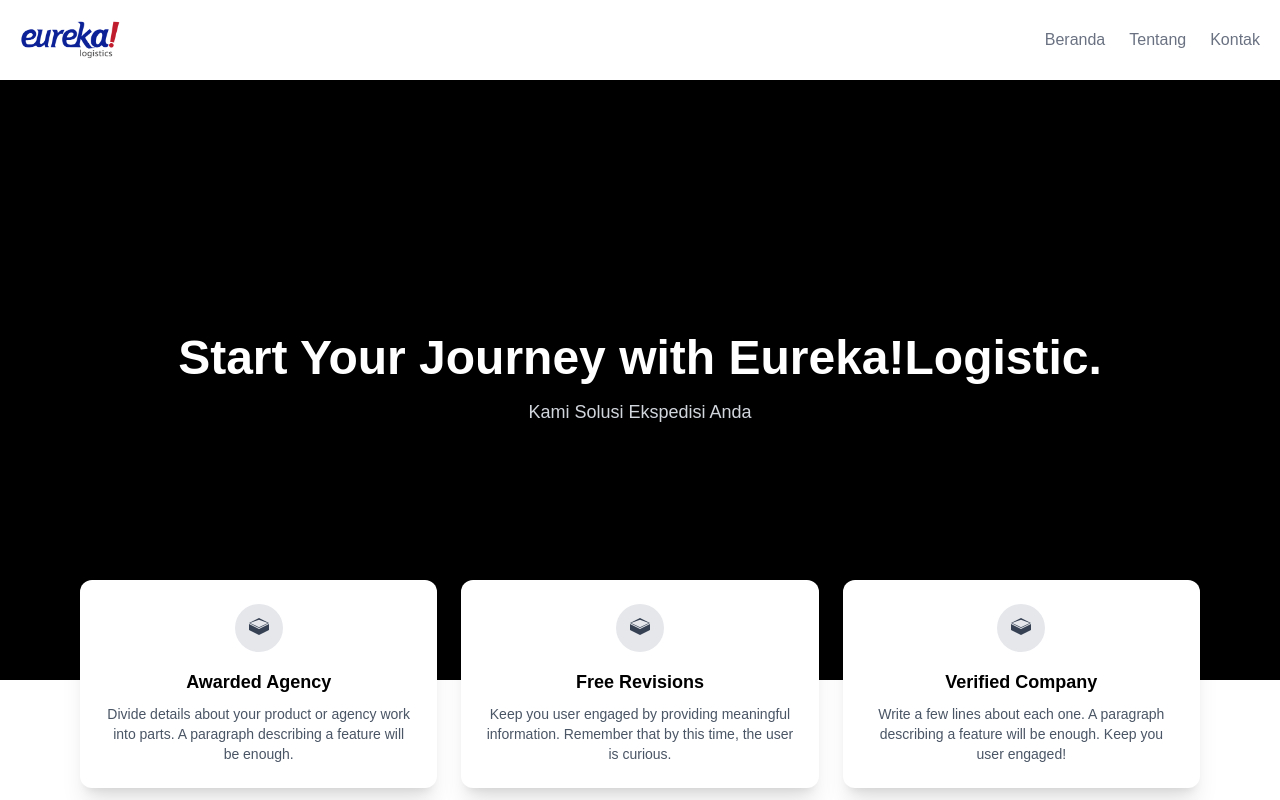
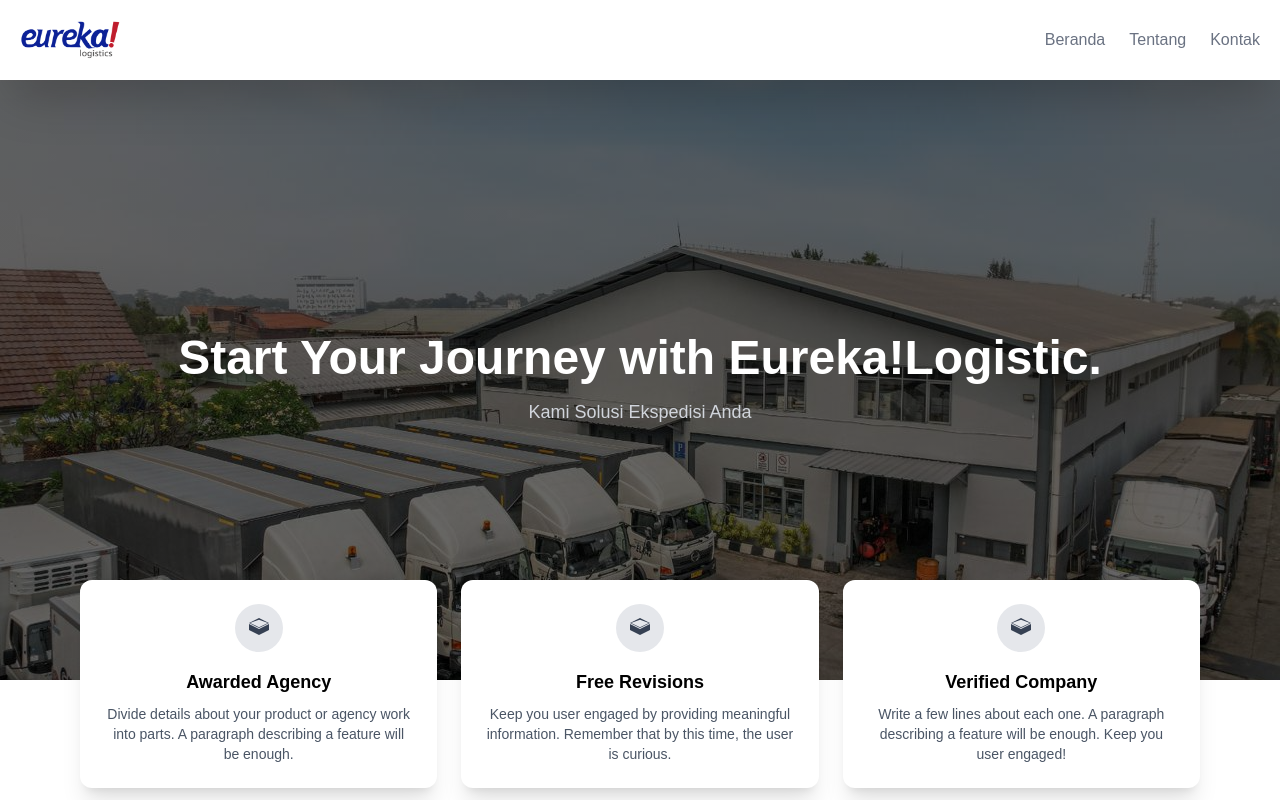
Before and after one commit to zufar-irawan/eureka_logistic, a Next.js app: page / in a window 1280 px wide. Shown: the top 800 px of the page. Built offline with nearby package versions, Linux system fonts and the light colour scheme.

Commit message:
background image

```diff
--- a/app/page.tsx
+++ b/app/page.tsx
@@ -11,9 +11,13 @@
 
       <main className="pt-20">
         {/* Hero Section */}
-        <section className="relative h-[600px] bg-[url('/images/Background1.jpeg')] bg-cover bg-center bg-no-repeat">
-          <div className="absolute inset-0 bg-black bg-opacity-70" />
-          <div className="relative z-10 flex flex-col items-center justify-center h-full text-white text-center px-4">
+      <section
+            className="relative h-[600px] bg-cover bg-center bg-no-repeat text-white text-center px-4"
+            style={{
+              backgroundImage: `linear-gradient(rgba(0, 0, 0, 0.6), rgba(0, 0, 0, 0.6)), url('/images/Background1.jpeg')`,
+            }}
+          >
+            <div className="flex flex-col items-center justify-center h-full">
               <h1 className="text-5xl font-bold mb-4">
                 Start Your Journey with Eureka!Logistic.
               </h1>
@@ -22,6 +26,7 @@
               </p>
             </div>
         </section>
+
 
         {/* Feature Cards */}
         <section className="-mt-[100px] pb-20 relative z-20 overflow-hidden">
```
Lines whose indentation alone changed are shown as unchanged.
